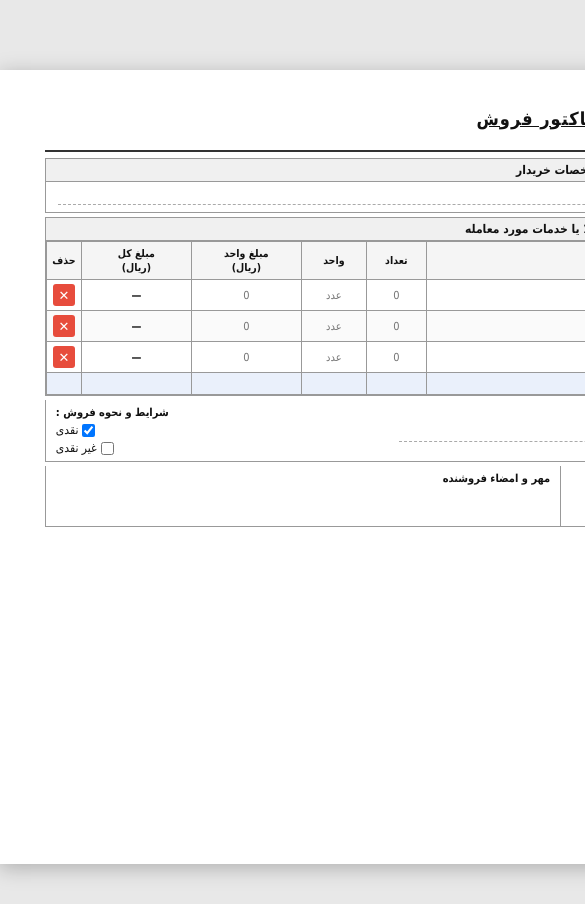
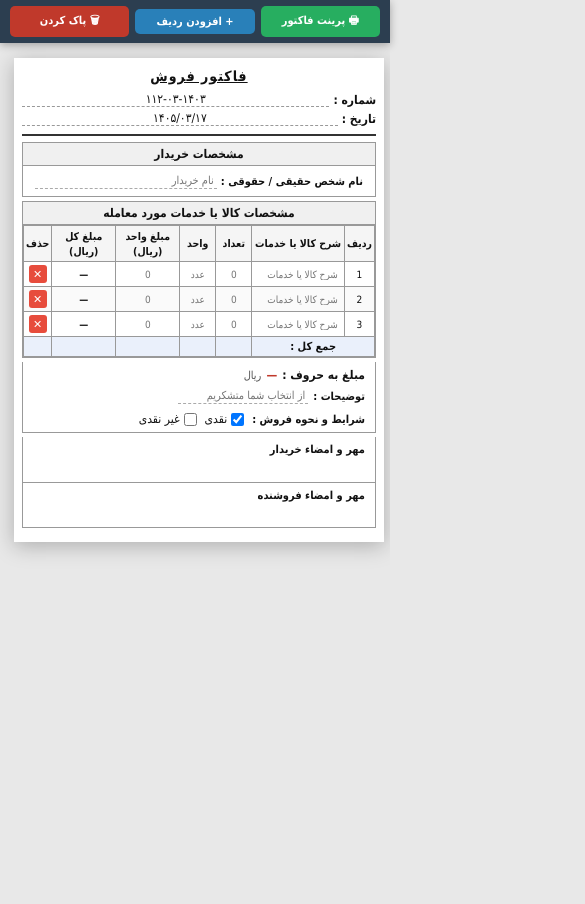
Before and after one commit to Tahawwaa/invoice-app, a plain HTML site: page index.html in a window 390 px wide. Shown: the top 904 px of the page, 585 px wide, since content can reach past the window. After the commit the page ends 844 px from the top, so only its background shows below. Drawn offline with Linux system fonts and the light colour scheme.

Commit message:
Make invoice fully responsive for all screen sizes
Add 4-breakpoint responsive system (1024px, 768px, 600px, 380px):
- Invoice wrap uses max-width to prevent overflow on small screens
- Mobile: header stacks vertically (title → meta), bottom section stacks
- Signature boxes stack vertically on mobile
- Table columns compress and remain horizontally scrollable
- Toolbar buttons scale and wrap on narrow screens

```diff
--- a/css/style.css
+++ b/css/style.css
@@ -74,6 +74,7 @@ input:focus {
 /* ===== INVOICE CONTAINER ===== */
 .invoice-wrap {
   width: 297mm;
+  max-width: calc(100% - 20px);
   min-height: 210mm;
   margin: 70px auto 40px;
   background: #fff;
@@ -345,6 +346,132 @@ input:focus {
 }
 .footer-input.short { max-width: 100px; }
 
+/* ===== RESPONSIVE - TABLET (max 1024px) ===== */
+@media screen and (max-width: 1024px) {
+  .invoice-wrap {
+    width: calc(100% - 40px);
+    padding: 8mm 10mm;
+  }
+}
+
+/* ===== RESPONSIVE - SMALL TABLET (max 768px) ===== */
+@media screen and (max-width: 768px) {
+  .invoice-wrap {
+    width: calc(100% - 24px);
+    margin: 66px 12px 24px;
+    padding: 14px 12px;
+  }
+
+  .btn {
+    padding: 7px 12px;
+    font-size: 12px;
+  }
+
+  .inv-title { font-size: 16px; }
+
+  .col-price { width: 90px; }
+  .col-total { width: 90px; }
+}
+
+/* ===== RESPONSIVE - MOBILE (max 600px) ===== */
+@media screen and (max-width: 600px) {
+  body { font-size: 11px; }
+
+  .toolbar {
+    padding: 6px 10px;
+    gap: 6px;
+    justify-content: center;
+  }
+
+  .btn {
+    padding: 6px 10px;
+    font-size: 11px;
+    flex: 1;
+    min-width: 0;
+    text-align: center;
+  }
+
+  .invoice-wrap {
+    width: calc(100% - 12px);
+    margin: 58px 6px 16px;
+    padding: 10px 8px;
+    min-height: unset;
+  }
+
+  /* Header: title on top, meta below */
+  .inv-header {
+    flex-direction: column;
+    align-items: center;
+    gap: 8px;
+  }
+
+  .inv-header-left   { order: 2; min-width: 0; width: 100%; }
+  .inv-header-center { order: 1; width: 100%; }
+  .inv-header-spacer { display: none; }
+
+  .inv-title { font-size: 14px; }
+
+  .inv-meta { width: 100%; }
+  .inv-meta-row { justify-content: flex-end; }
+  .field-meta { flex: 1; width: auto; }
+
+  /* Customer row wraps */
+  .cust-row { flex-wrap: wrap; gap: 4px; }
+  .cust-label { min-width: 0; }
+
+  /* Compact table */
+  .inv-table { font-size: 10px; }
+  .inv-table th,
+  .inv-table td { padding: 3px 2px; }
+
+  .col-row   { width: 22px; }
+  .col-desc  { min-width: 80px; }
+  .col-qty   { width: 36px; }
+  .col-unit  { width: 36px; }
+  .col-price { width: 64px; }
+  .col-total { width: 64px; }
+  .col-del   { width: 24px; }
+
+  .del-btn { width: 18px; height: 18px; font-size: 11px; }
+
+  /* Bottom section stacks */
+  .inv-bottom {
+    flex-direction: column;
+    gap: 8px;
+  }
+
+  .bottom-left {
+    align-items: flex-start;
+    width: 100%;
+  }
+
+  .payment-box {
+    flex-direction: row;
+    align-items: center;
+    flex-wrap: wrap;
+    gap: 8px;
+    width: 100%;
+  }
+
+  /* Signature boxes stack */
+  .signature-row { flex-direction: column; }
+  .sig-box:first-child { border-left: none; }
+  .sig-box:last-child  { border-top: 1px solid #999; }
+  .sig-box { min-height: 45px; }
+}
+
+/* ===== RESPONSIVE - VERY SMALL MOBILE (max 380px) ===== */
+@media screen and (max-width: 380px) {
+  .btn { font-size: 10px; padding: 5px 7px; }
+
+  .invoice-wrap { padding: 8px 6px; }
+
+  .col-price { width: 54px; }
+  .col-total { width: 54px; }
+  .col-qty   { width: 30px; }
+  .col-unit  { width: 30px; }
+}
+
 /* ===== PRINT STYLES ===== */
 @media print {
   @page {
```
